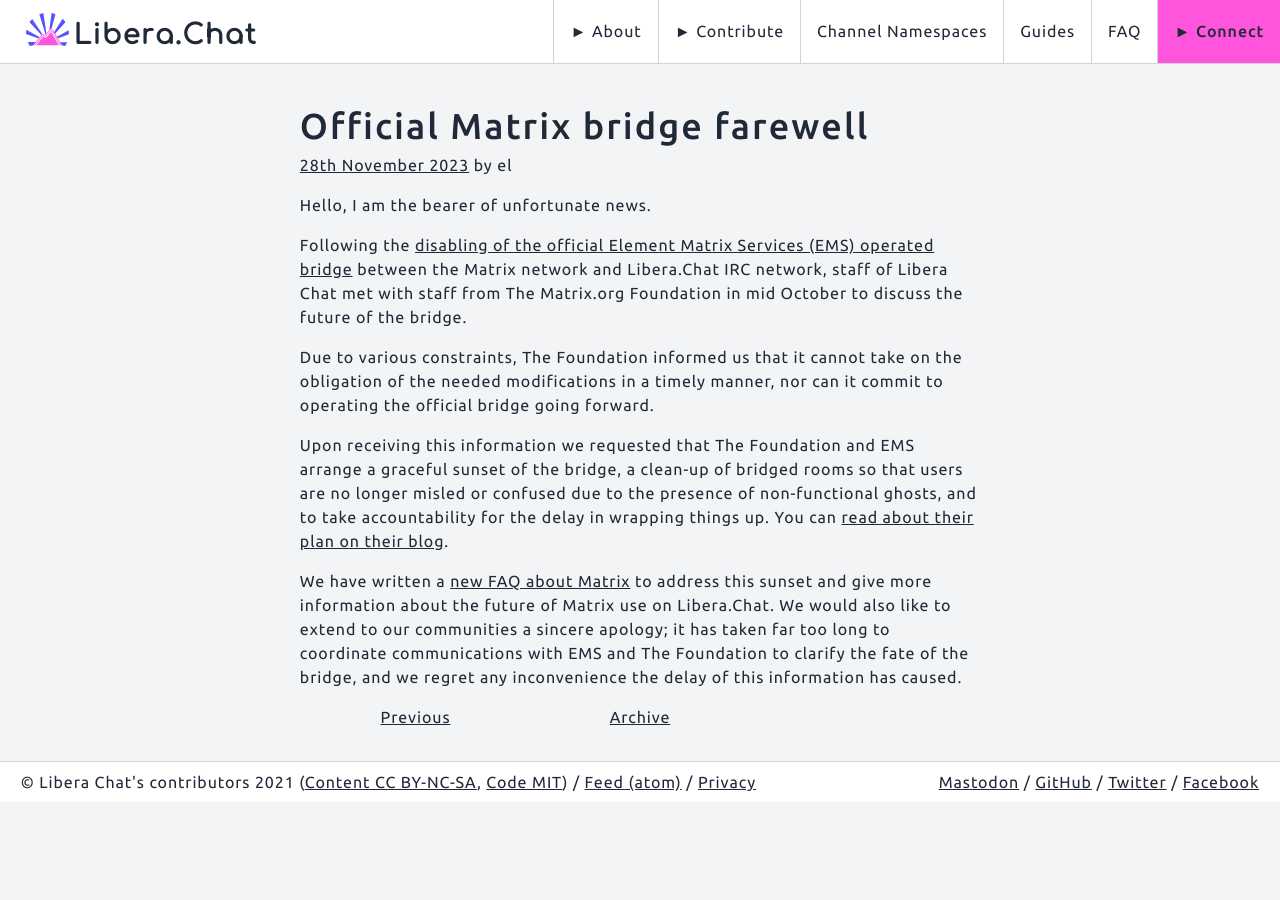
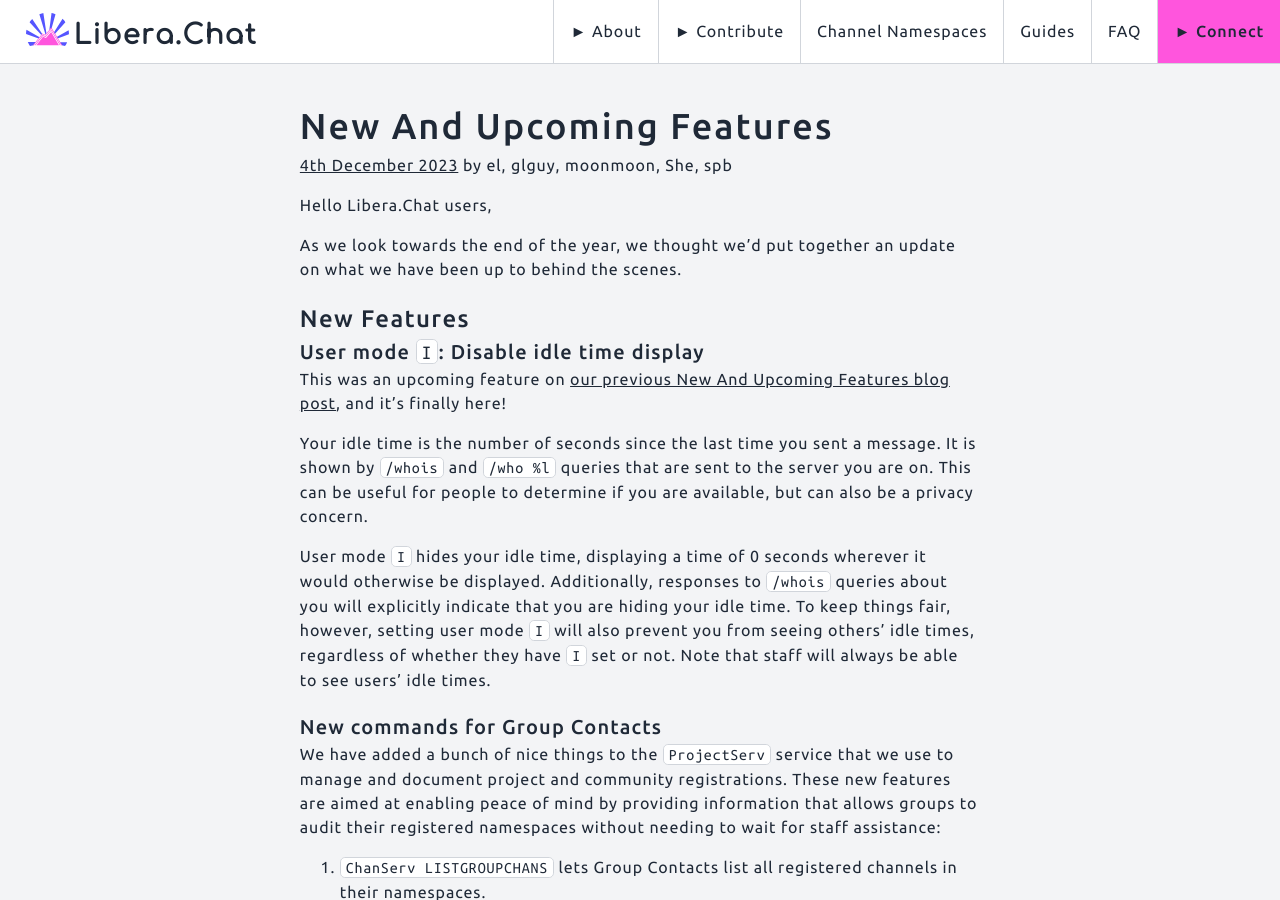
Before and after one commit to Libera-Chat/libera-chat.github.io, a Jekyll site: the page built from index.md, in a window 1280 px wide and 900 px high, scrolled down 488 px. Built offline with Jekyll 4.4.1, drawn with Linux system fonts in a browser that asks for light colours; before the commit the page ends 1290 px from its top, so only the background shows below that; some of the changed text lies outside the part shown.

Commit message:
Add shiny things blog
Co-authored-by: Melissa Draper <el@libera.chat>
Co-authored-by: Eric Mertens <glguy@libera.chat>
Co-authored-by: TheDaemoness <she@libera.chat>
Co-authored-by: Stephen Bennett <spb@libera.chat>

````diff
--- a/_data/usermodes.yml
+++ b/_data/usermodes.yml
@@ -25,6 +25,12 @@
   description: |
     Hides you from global `WHO` by normal users, and shows only shared
     channels in `/WHOIS` output.
+- mode: I
+  name: disable idle time
+  description: |
+    Prevents your idle time (shown by some `/whois` and `/who` commands)
+    from being seen by other users.
+    Also prevents you from seeing other users' idle times.
 - mode: Q
   name: disable forwarding
   description: |
--- /dev/null
+++ b/content/_posts/2023-12-04-new-and-upcoming-features-2.md
@@ -0,0 +1,148 @@
+---
+title: New And Upcoming Features #2
+author: el, glguy, moonmoon, She, spb
+---
+
+Hello Libera.Chat users,
+
+As we look towards the end of the year, we thought we'd put together an
+update on what we have been up to behind the scenes.
+
+## New Features
+
+### User mode `I`: Disable idle time display
+
+This was an upcoming feature on
+[our previous New And Upcoming Features blog post][prev-umode-i], and
+it's finally here!
+
+Your idle time is the number of seconds since the last time you sent a
+message. It is shown by `/whois` and `/who %l` queries that are sent to the
+server you are on. This can be useful for people to determine if you are
+available, but can also be a privacy concern.
+
+User mode `I` hides your idle time, displaying a time of 0 seconds wherever it
+would otherwise be displayed. Additionally, responses to `/whois` queries
+about you will explicitly indicate that you are hiding your idle time. To keep
+things fair, however, setting user mode `I` will also prevent you from seeing
+others' idle times, regardless of whether they have `I` set or not. Note that
+staff will always be able to see users' idle times.
+
+### New commands for Group Contacts
+
+We have added a bunch of nice things to the `ProjectServ` service that we use
+to manage and document project and community registrations. These new features
+are aimed at enabling peace of mind by providing information that allows
+groups to audit their registered namespaces without needing to wait for staff
+assistance:
+
+1. `ChanServ LISTGROUPCHANS` lets Group Contacts list all registered channels
+    in their namespaces.
+
+2. `NickServ LISTGROUPCLOAKS` lets Group Contacts list all users with cloaks
+    belonging to their projects.
+
+3. Group contacts now receive a notification whenever a new channel is
+    registered in one of their channel namespaces. The notifications look
+    like this:
+
+    ```irc
+    -ProjectServ- The user veryrealbob (account name fakebob) has registered the channel #bobsproject-hates-kittens which is within the namespace (#bobsproject) of a project that you are a group contact for (bobsproject)
+    ```
+
+4. When Group Contacts of a namespace do `ChanServ INFO` for a channel
+    registered in their namespace, they will now see a full list of both
+    public and unlisted/private Group Contacts assigned to their project.
+    Others will still only see public contacts when they use `ChanServ INFO`
+
+### Extban improvements
+
+The existing `$x` extban has been improved. This extban allows the GECOS
+string (also known as realname) to be matched in addition to the standard
+nick, user, and host fields. The improvement is that the host component of
+these masks will now also match against IP addresses if that address is
+publicly visible. While matching both hosts and IP addresses was standard
+behaviour for normal masks, it was previously not implemented for `$x` bans.
+GECOS matches are generally most useful when matching bridged users where the
+GECOS value is fixed by the bridge.
+
+Help text: `$x:<mask>` - Bans all users with matching `nick!user@host#gecos`
+
+Example: `$x:*!*@192.0.2.0/24#suspicious-gecos-here`
+
+The new `$g` extban extends `$x` by only matching unidentified users. This
+could be useful if unidentified bots or other undesirable connections were
+coming from a specific service and a channel did not want to restrict chat
+from all unidentified users. When a `#` character is present in the mask, this
+ban works like `$x` to match GECOS as well.
+
+Help text: `$g:<mask>` - Matches as a normal ban but excludes identified users
+
+Example: `$g:*!*@undesirable.host.name`
+
+For documentation on all the extbans, please visit our
+[channel mode documentation][extban-docs].
+
+## Upcoming features
+
+### Easier account creation and verification
+
+This was announced [late last year][curite-news],
+and an initial iteration of this feature is finally complete.
+We are currently working on an automated build and deployment pipeline
+for it, which we should also be able to use for
+our other projects written in Rust.
+
+### Sable update
+
+We've continued to work in the background on Sable, our experimental
+next-generation server platform. It is currently possible to create
+a network of Sable servers, connect to it, and use it for basic chat.
+While [there's a long way to go yet][sable-todos],
+Sable will allow us to offer a greatly improved user experience,
+including persistent presence and history without the need for bouncers and
+much better resilience to network interruptions. If you'd like to get involved
+in this effort, or just observe how we're progressing, come and join us in
+`#libera-dev`.
+
+## Documentation updates
+
+We were asked in the `#libera-communities` channel if we could
+provide a quick reference to help operators know when and how to set various
+types of access control measures for their channels. This has been asked and
+attempted several times in the past, but this time we did manage to pull a
+simple guide together! You can now find a [Quick Ops Guide](/guides/quickops)
+in the [guides area of this site](/guides).
+
+In the future we hope to supplement this guide another more comprehensive
+reference text that summarises some of the more advanced features and
+practices available. If there are any other guides you would like to see,
+let us know.
+
+We have also updated our [channel registration](/chanreg) guide which explains
+channel namespaces, what is considered on-topic, and the formal group
+registration process. The previous guide was quite confusing in many respects,
+leading people to be unsure where their channels belong or whether or not they
+were allowed to register channels with `ChanServ` without also going through a
+formal group registration process for their projects. We hope that the new
+guide clears up all of this confusion and becomes a more useful point of
+reference.
+
+## Libera merch
+
+As a reminder, we have a lineup of
+[Libera.Chat merch at FreeWear.org][freewear]
+including shirts, mugs, and stickers. We get a small cut of every purchase
+made on the platform, so it is a good way to show your support in addition
+to repping the network in real life.
+
+If that's not quite your thing but you'd like to show your support in other
+ways, you can give us a [donation](/contributing/donate) or contribute to
+the [many open source projects](/contributing/development) that Libera.Chat
+relies on.
+
+[prev-umode-i]: https://libera.chat/news/new-and-upcoming-features#user-mode-i
+[extban-docs]: https://libera.chat/guides/channelmodes#available-extban-types
+[curite-news]: https://libera.chat/news/new-and-upcoming-features#easier-account-creation-and-verification
+[sable-todos]: https://github.com/orgs/Libera-Chat/projects/2/views/1?sortedBy%5Bdirection%5D=desc&sortedBy%5BcolumnId%5D=Status
+[freewear]: https://www.freewear.org/Libera.Chat
````
Also changed, not shown: .markdownlint.yml.
